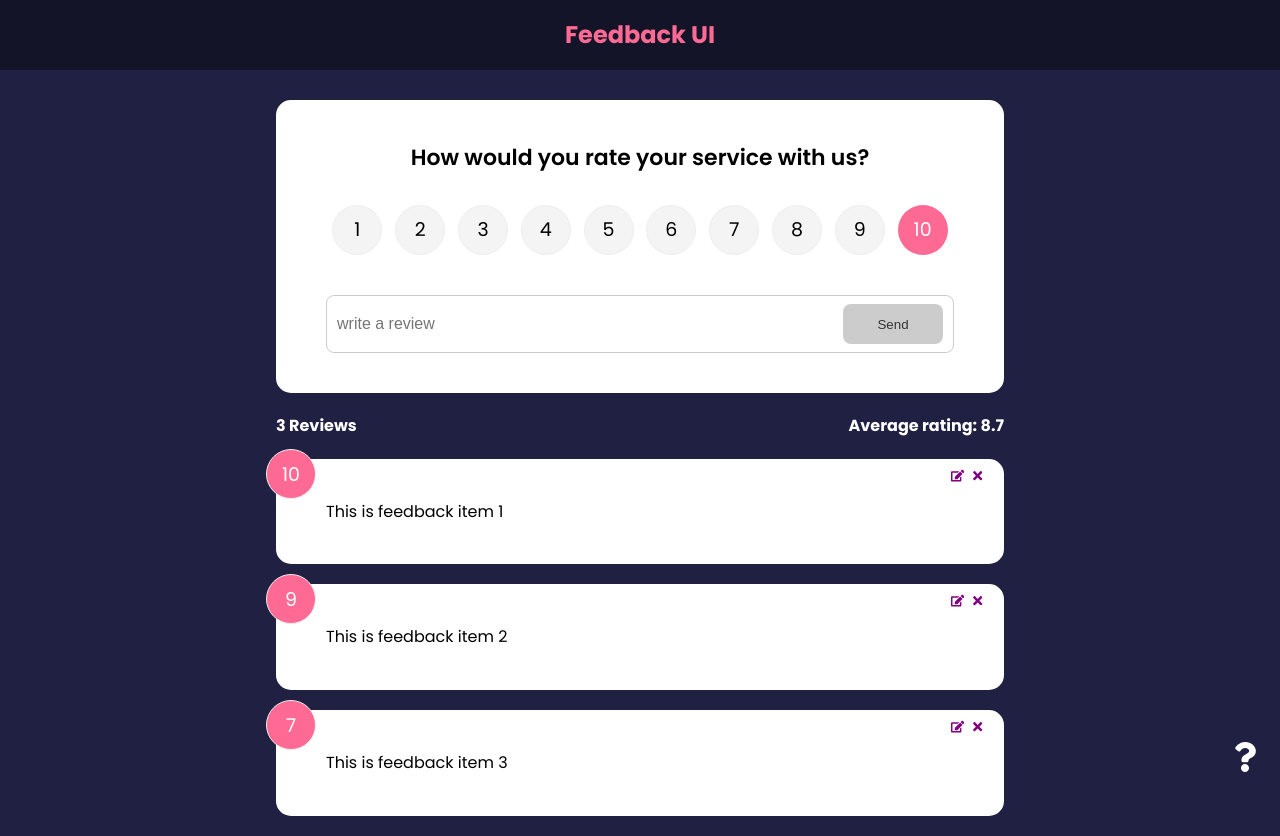
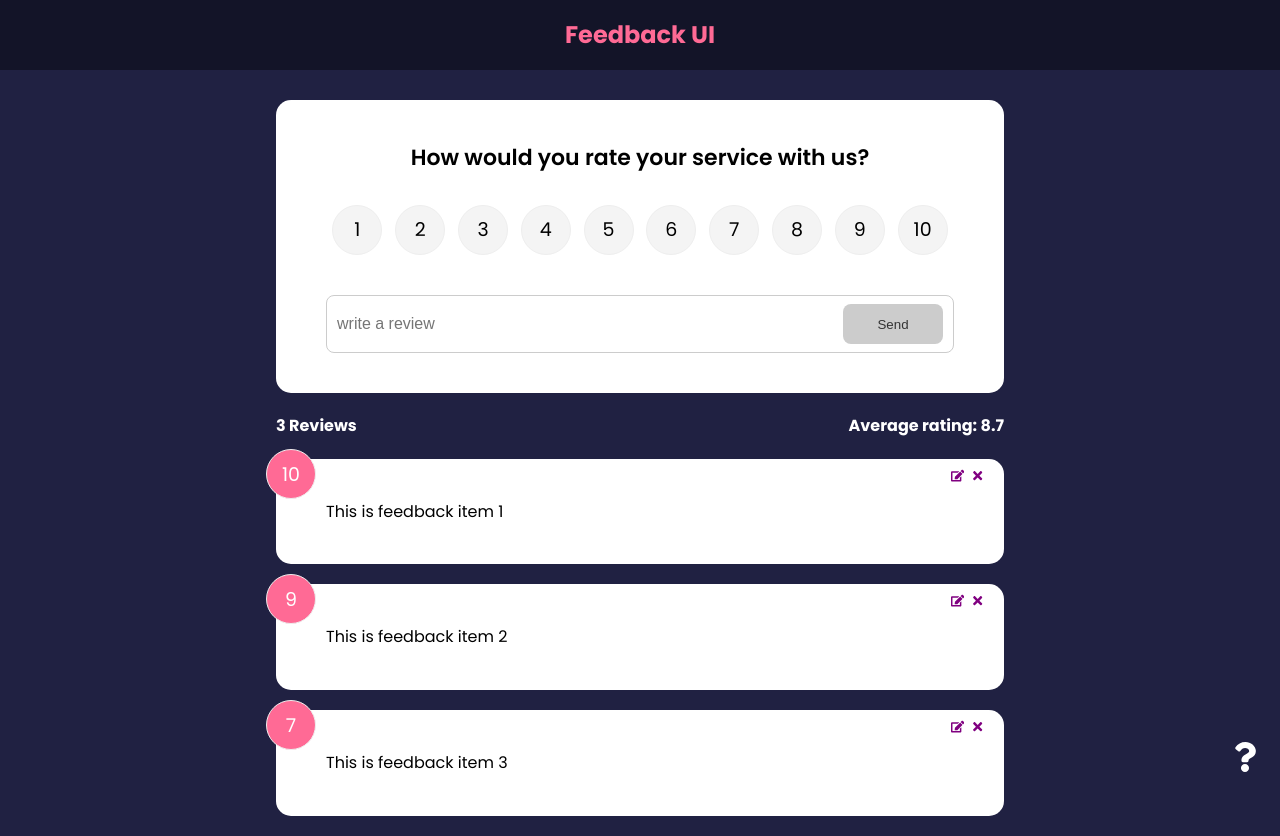
Before and after one commit to Silviardp/feedback-app, a React (Create React App) app: page / in a window 1280 px wide. Built offline with nearby package versions, Linux system fonts and the light colour scheme.

Commit message:
added useEffect

```diff
--- a/src/components/FeedbackForm.jsx
+++ b/src/components/FeedbackForm.jsx
@@ -1,4 +1,4 @@
-import { useState, useContext } from 'react'
+import { useState, useContext, useEffect } from 'react'
 import Card from './shared/Card'
 import Button from './shared/Button'
 import RatingSelect from './RatingSelect'
@@ -11,7 +11,15 @@
  const [btnDisabled, setBtnDisabled] = useState(true)
  const [message, setMessage] = useState('')
 
- const {addFeedback} = useContext(FeedbackContext)
+ const {addFeedback, feedbackEdit} = useContext(FeedbackContext)
+
+ useEffect(() => {
+  if(feedbackEdit.edit === true){
+    setBtnDisabled(false)
+    setText(feedbackEdit.item.text)
+    setRating(feedbackEdit.item.rating)
+  }
+ }, [feedbackEdit])
 
 
  const handleTextChange = (e) => {
--- a/src/components/RatingSelect.jsx
+++ b/src/components/RatingSelect.jsx
@@ -1,7 +1,14 @@
-import { useState } from 'react'
+import { useState, useContext, useEffect } from 'react'
+import FeedbackContext from '../context/FeedbackContext'
 
 function RatingSelect({ select }) {
   const [selected, setSelected] = useState(10)
+
+   const {feedbackEdit} = useContext(FeedbackContext)
+
+   useEffect(() => {
+     setSelected(feedbackEdit.item.rating)
+   }, [feedbackEdit])
 
   const handleChange = (e) => {
     setSelected(+e.currentTarget.value)
--- a/src/context/FeedbackContext.jsx
+++ b/src/context/FeedbackContext.jsx
@@ -52,7 +52,8 @@
   feedback,
   deleteFeedback,
   addFeedback,
-  editFeedback
+  editFeedback, //function
+  feedbackEdit, //actual piece of state
  }}>
   {children}
  </FeedbackContext.Provider>
```
